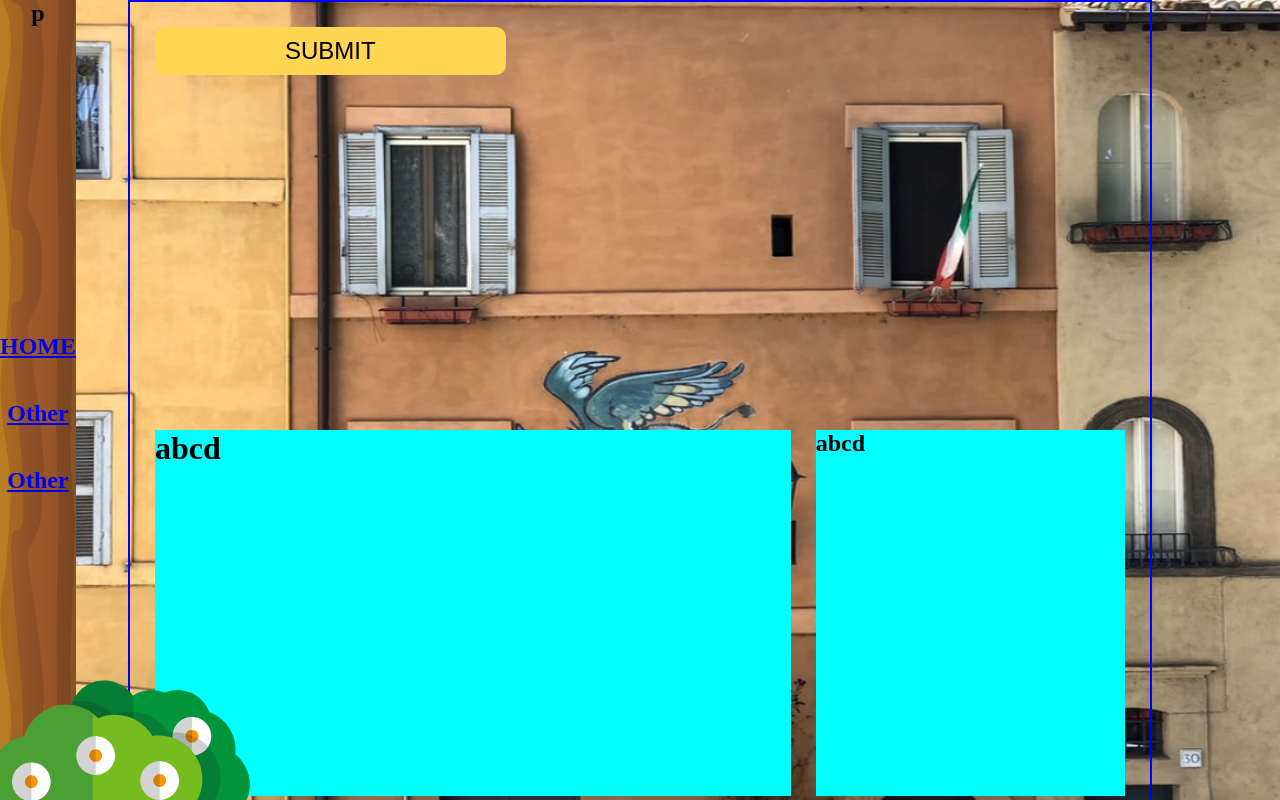
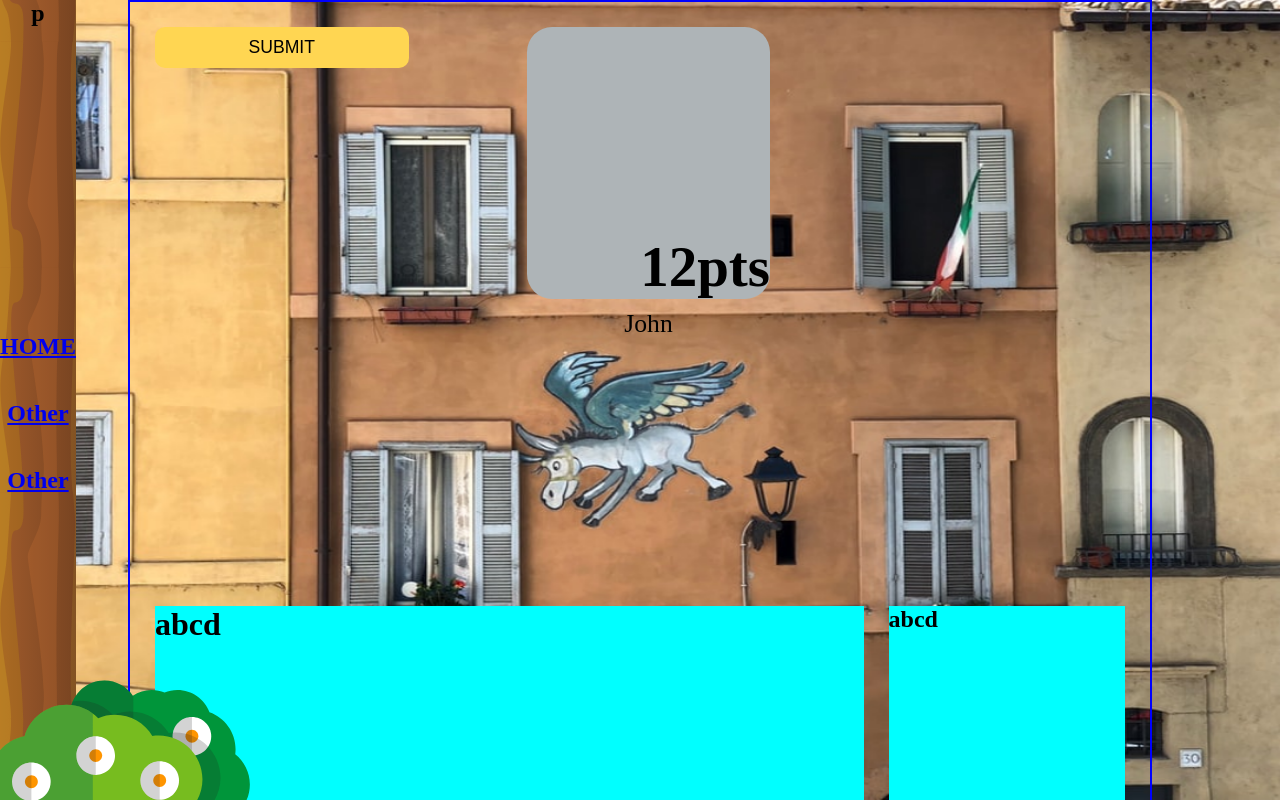
Before and after one commit to nhtoby311/code-to-give, a React (Create React App) app: page / in a window 1280 px wide. Shown: the top 800 px of the page. Built offline with nearby package versions, Linux system fonts and the light colour scheme.

Commit message:
complete avatar

```diff
--- /dev/null
+++ b/src/components/Avatar/Avatar.jsx
@@ -0,0 +1,38 @@
+import styled from "styled-components"
+export default function Avatar (props)
+{
+    const Point = styled.p`
+    position: absolute;
+    bottom:0;
+    right:0;
+    font-weight: bold;
+    font-size: 57px;
+    `
+    const ImageContainer = styled.div`
+        background-color: #aeb4b7;
+        position:relative;
+        overflow:hidden;
+        border-radius:25px;
+        width: 243px;
+        height: 272px;
+        `
+    const Avatar = styled.div`
+        display:flex;
+        flex-direction:column;
+        align-items:center ;
+    `
+    const Name = styled.p`
+    margin-top:10px;
+    font-size:1.6rem;
+    `
+    return(
+        <div>
+            <Avatar>
+                <ImageContainer>
+                    <Point>{props.point}pts</Point>
+                </ImageContainer>
+                <Name>{props.name}</Name>
+            </Avatar>
+        </div>
+    )
+}
--- a/src/components/Common/Button/Button.jsx
+++ b/src/components/Common/Button/Button.jsx
@@ -1,4 +1,3 @@
-import "./Button.scss"
 import styled from "styled-components"
 export default function Button(props) {
     const Button = styled.button`
@@ -13,8 +12,7 @@ export default function Button(props) {
         transition:0.5s;
         font-style: normal;
         font-weight: normal;
-        font-size: 24px;
-        line-height: 28px;
+        font-size: 1.1rem;
         &:hover {
             background:#FF9500;
         }
--- /dev/null
+++ b/src/components/Common/TextBlock/TextBlock.jsx
@@ -0,0 +1,4 @@
+export default function TextBlock(props)
+{
+
+}
--- a/src/pages/Home/Home.jsx
+++ b/src/pages/Home/Home.jsx
@@ -1,10 +1,12 @@
 import Button from "../../components/Common/Button/Button";
 import './Home.scss'
-
+import Avatar from "../../components/Avatar/Avatar";
 export default function Home() {
     return (
         <div className="container">
             <Button content="Submit"/>
+            <Avatar point="12" name="John"/>
+
             <h1>abcd</h1>
             <h2>abcd</h2>
             <h3>abcd</h3>
```
Also changed, not shown: src/components/Common/Button/Button.scss (deleted).
